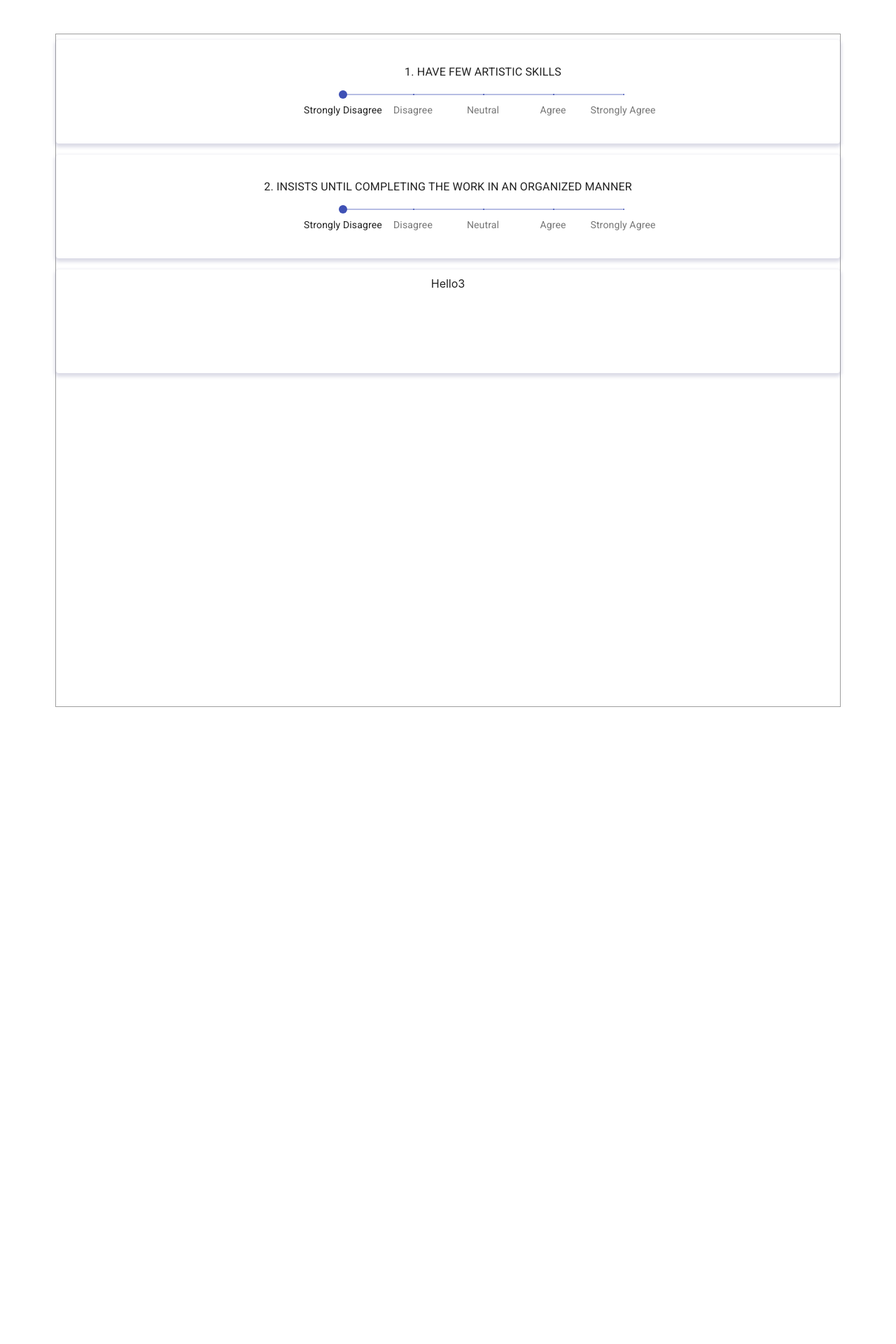
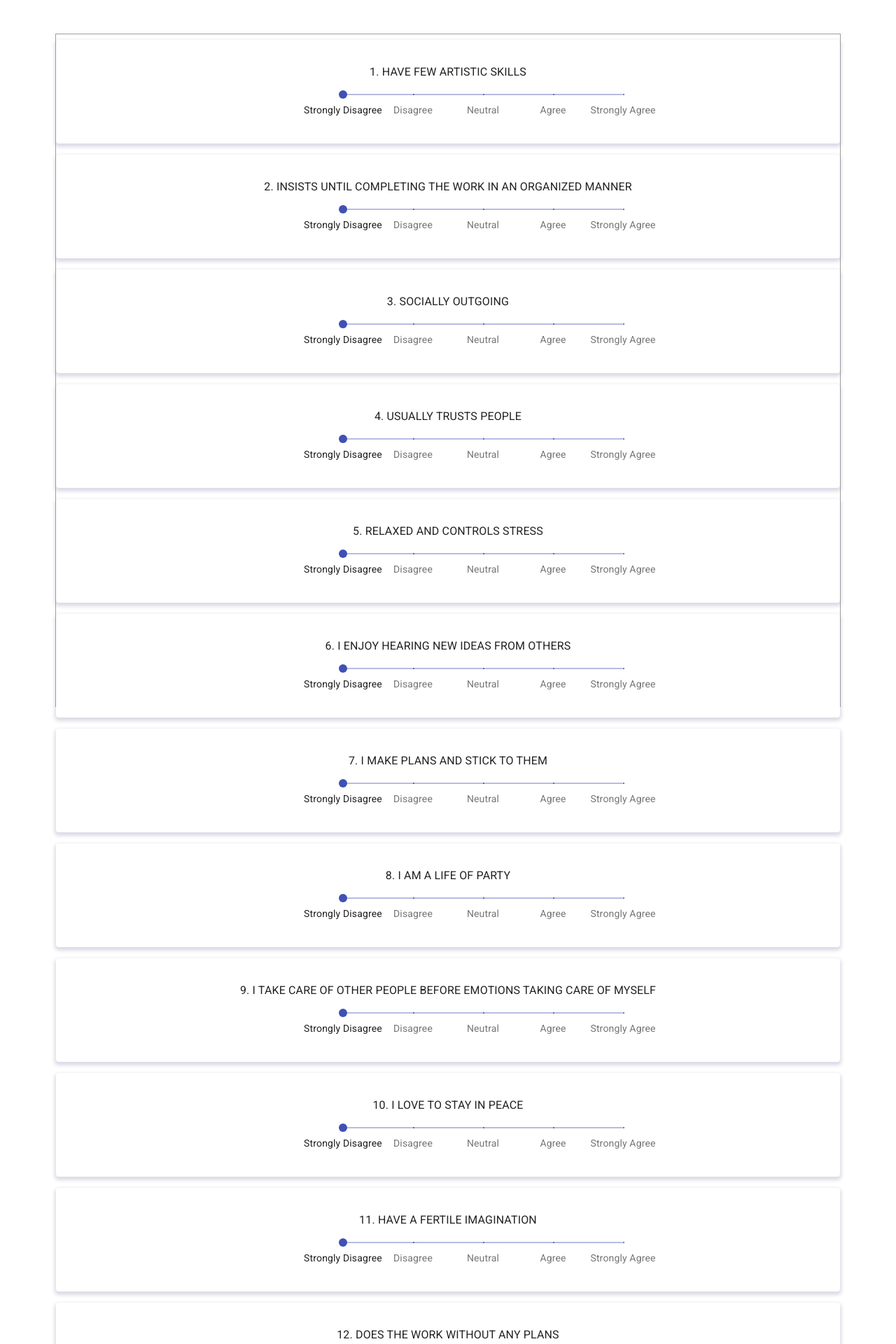
Before and after one commit to Santosh-Balaaji/Personal-Analaysis, a React (Create React App) app: page / in a window 1280 px wide. Shown: the top 1920 px of the page at 70% size. Before the commit the page ends 1058 px from the top, so only its background shows below. Built offline with nearby package versions, Linux system fonts and the light colour scheme.

Commit message:
state added and section1 sliders added

```diff
--- /dev/null
+++ b/src/Components/Sliders.js
@@ -0,0 +1,83 @@
+import React from 'react';
+import {Grid,Paper,Slider,Typography} from '@material-ui/core';
+import { makeStyles } from "@material-ui/core/styles";
+
+const useStyles = makeStyles(theme => ({
+    root: {
+      flexGrow: 1,
+    },
+    paper: {
+        height: '8rem',
+        width:'69rem',
+        padding: '10px 10px',
+        margin: `${theme.spacing(1)}px auto`,
+        boxShadow: '0 3px 5px 2px rgba(135, 135, 171, .3)',
+    },
+    margin: {
+        height: theme.spacing(3),
+        left: 400
+      },
+      slider:{
+          width: 400,
+          left: 400
+      }
+
+  }));
+  const marks = [
+    {
+      value: 1,
+      label: 'Strongly Disagree',
+    },
+    {
+      value: 2,
+      label: 'Disagree',
+    },
+    {
+      value: 3,
+      label: 'Neutral',
+    },
+    {
+      value: 4,
+      label: 'Agree',
+    },
+    {
+      value: 5,
+      label: 'Strongly Agree',
+    },
+  ];
+
+  function valuetext(value) {
+    return `${value}`;
+  }
+  function onChange(event,value){
+    console.log(value);
+  }
+
+export default function Sliders(props){
+    const classes = useStyles();
+    return(
+<Paper className={classes.paper}>
+        <Grid container wrap="nowrap" spacing={2}>
+          <Grid item xs >
+          <div className={classes.margin} />
+      <Typography id="discrete-slider-custom" gutterBottom >
+        {props.sliderTypo}
+      </Typography>
+      <div className={classes.slider} style={{marginLeft:'25em'}}>
+      <Slider
+        defaultValue={1}
+        getAriaValueText={valuetext}
+        aria-labelledby="discrete-slider-custom"
+        step={1}
+        valueLabelDisplay="auto"
+        marks={marks}
+        min={1}
+        max={5}
+        onChange={(event,value)=>props.onChange(event,value)}
+        />
+        </div>
+          </Grid>
+        </Grid>
+      </Paper>
+    );
+}
--- a/src/Sections/Section1.js
+++ b/src/Sections/Section1.js
@@ -1,138 +1,174 @@
 import React from 'react';
-import {Grid,Box,Paper,Slider,Typography} from '@material-ui/core';
+import {Grid,Box,} from '@material-ui/core';
 import { makeStyles } from "@material-ui/core/styles";
+import Sliders from '../Components/Sliders';
 
-const useStyles = makeStyles(theme => ({
-    root: {
-      flexGrow: 1,
-    },
-    paper: {
-        height: '8rem',
-        width:'69rem',
-        padding: '10px 10px',
-        margin: `${theme.spacing(1)}px auto`,
-        boxShadow: '0 3px 5px 2px rgba(135, 135, 171, .3)',
-    },
-    margin: {
-        height: theme.spacing(3),
-        left: 400
-      },
-      slider:{
-          width: 400,
-          left: 400
+
+  export default class Section1 extends React.Component {
+      state={
+          slider1:1,
+          slider2:1,
+          slider3:1,
+          slider4:1,
+          slider5:1,
+          slider6:1,
+          slider7:1,
+          slider8:1,
+          slider9:1,
+          slider10:1,
+          slider11:1,
+          slider12:1,
+          slider13:1,
+          slider14:1,
+          slider15:1,
+          slider16:1,
+          slider17:1,
+          slider18:1,
+          slider19:1,
+          slider20:1,
+
       }
 
-  }));
+    onChange1=(event,value)=>{
+        this.setState({slider1: value},function(){
+            console.log(this.state.slider1);
+        });
+    }
+    onChange2=(event,value)=>{
+        this.setState({slider2: value},function(){
+            console.log(this.state.slider2);
+        });
+    }
+    onChange3=(event,value)=>{
+        this.setState({slider3: value},function(){
+            console.log(this.state.slider3);
+        });
+    }
+    onChange4=(event,value)=>{
+        this.setState({slider4: value},function(){
+            console.log(this.state.slider4);
+        });
+    }
+    onChange5=(event,value)=>{
+        this.setState({slider5: value},function(){
+            console.log(this.state.slider5);
+        });
+    }
+    onChange6=(event,value)=>{
+        this.setState({slider6: value},function(){
+            console.log(this.state.slider6);
+        });
+    }
+    onChange7=(event,value)=>{
+        this.setState({slider7: value},function(){
+            console.log(this.state.slider7);
+        });
+    }
+    onChange8=(event,value)=>{
+        this.setState({slider8: value},function(){
+            console.log(this.state.slider8);
+        });
+    }
+    onChange9=(event,value)=>{
+        this.setState({slider9: value},function(){
+            console.log(this.state.slider9);
+        });
+    }
+    onChange10=(event,value)=>{
+        this.setState({slider10: value},function(){
+            console.log(this.state.slider10);
+        });
+    }
+    onChange11=(event,value)=>{
+        this.setState({slider11: value},function(){
+            console.log(this.state.slider11);
+        });
+    }
+    onChange12=(event,value)=>{
+        this.setState({slider12: value},function(){
+            console.log(this.state.slider12);
+        });
+    }
+    onChange13=(event,value)=>{
+        this.setState({slider13: value},function(){
+            console.log(this.state.slider13);
+        });
+    }
+    onChange14=(event,value)=>{
+        this.setState({slider14: value},function(){
+            console.log(this.state.slider14);
+        });
+    }
+    onChange15=(event,value)=>{
+        this.setState({slider15: value},function(){
+            console.log(this.state.slider15);
+        });
+    }
+    onChange16=(event,value)=>{
+        this.setState({slider16: value},function(){
+            console.log(this.state.slider16);
+        });
+    }
+    onChange17=(event,value)=>{
+        this.setState({slider17: value},function(){
+            console.log(this.state.slider17);
+        });
+    }
+    onChange18=(event,value)=>{
+        this.setState({slider18: value},function(){
+            console.log(this.state.slider18);
+        });
+    }
+    onChange19=(event,value)=>{
+        this.setState({slider19: value},function(){
+            console.log(this.state.slider19);
+        });
+    }
+    onChange20=(event,value)=>{
+        this.setState({slider20: value},function(){
+            console.log(this.state.slider20);
+        });
+    }
 
-  export default function CenteredGrid() {
-    const classes = useStyles();
-    const [state, setState] = React.useState({
-        gilad: true,
-        jason: false,
-        antoine: false,
-      });
-    const handleChange = name => event => {
-        setState({ ...state, [name]: event.target.checked });
-      };
 
-      const { gilad, jason, antoine } = state;
-
+      render(){
       const defaultProps = {
         bgcolor: 'background.paper',
         m: 6,
         style: { width: '70rem', height: '60rem' },
         borderColor: 'grey.500',
-
       };
-      const marks = [
-
-        {
-          value: 1,
-          label: 'Strongly Disagree',
-        },
-        {
-          value: 2,
-          label: 'Disagree',
-        },
-        {
-          value: 3,
-          label: 'Neutral',
-        },
-        {
-          value: 4,
-          label: 'Agree',
-        },
-        {
-          value: 5,
-          label: 'Strongly Agree',
-        },
-      ];
-
-      function valuetext(value) {
-        return `${value}`;
-      }
-
 
     return (
       <div>
         <Box display="flex" justifyContent="center">
         <Box border={1} {...defaultProps}>
         <Grid container>
+      <Sliders sliderTypo={'1. HAVE FEW ARTISTIC SKILLS'} onChange={this.onChange1} />
+      <Sliders sliderTypo={'2. INSISTS UNTIL COMPLETING THE WORK IN AN ORGANIZED MANNER'} onChange={this.onChange2} />
+      <Sliders sliderTypo={'3. SOCIALLY OUTGOING'} onChange={this.onChange3} />
+      <Sliders sliderTypo={'4. USUALLY TRUSTS PEOPLE'} onChange={this.onChange4}/>
+      <Sliders sliderTypo={'5. RELAXED AND CONTROLS STRESS'}  onChange={this.onChange5}/>
+      <Sliders sliderTypo={'6. I ENJOY HEARING NEW IDEAS FROM OTHERS'}  onChange={this.onChange6}/>
+      <Sliders sliderTypo={'7. I MAKE PLANS AND STICK TO THEM'}  onChange={this.onChange7}/>
+      <Sliders sliderTypo={'8. I AM A LIFE OF PARTY'}  onChange={this.onChange8}/>
+      <Sliders sliderTypo={'9. I TAKE CARE OF OTHER PEOPLE BEFORE EMOTIONS TAKING CARE OF MYSELF'}  onChange={this.onChange9}/>
+      <Sliders sliderTypo={'10. I LOVE TO STAY IN PEACE'}  onChange={this.onChange10}/>
+      <Sliders sliderTypo={'11. HAVE A FERTILE IMAGINATION'}  onChange={this.onChange11}/>
+      <Sliders sliderTypo={'12. DOES THE WORK WITHOUT ANY PLANS'}  onChange={this.onChange12}/>
+      <Sliders sliderTypo={'13. RESERVED'}  onChange={this.onChange13}/>
+      <Sliders sliderTypo={'14. TENDS TO BE CRITICAL TOWARDS OTHERS'}  onChange={this.onChange14}/>
+      <Sliders sliderTypo={'15. GETS NERVOUS EASILY'}  onChange={this.onChange15}/>
+      <Sliders sliderTypo={'16. I AM NOT INTERESTED IN ABSTRACT IDEAS'}  onChange={this.onChange16}/>
+      <Sliders sliderTypo={'17. I DON’T GET MY CHORES DONE RIGHT AWAY'}  onChange={this.onChange17}/>
+      <Sliders sliderTypo={'18. I HAVE A LITTLE TO SAY'}  onChange={this.onChange18}/>
+      <Sliders sliderTypo={'19. I AM NOT REALLY INTERESTED IN OTHERS'}  onChange={this.onChange19}/>
+      <Sliders sliderTypo={'20. I AM OFTEN TROUBLED BY NEGATIVE THOUGHTS'}  onChange={this.onChange20}/>
 
-      <Paper className={classes.paper}>
-        <Grid container wrap="nowrap" spacing={2}>
-          <Grid item xs>
-          <div className={classes.slider} style={{marginLeft:'25em'}}>
-          <div className={classes.margin} />
-      <Typography id="discrete-slider-custom" gutterBottom>
-        1. HAVE FEW ARTISTIC SKILLS
-      </Typography>
-      <Slider
-        defaultValue={1}
-        getAriaValueText={valuetext}
-        aria-labelledby="discrete-slider-custom"
-        step={1}
-        valueLabelDisplay="auto"
-        marks={marks}
-        min={1}
-        max={5}
-        />
-        </div>
-        </Grid>
-        </Grid>
-      </Paper>
-      <Paper className={classes.paper}>
-        <Grid container wrap="nowrap" spacing={2}>
-          <Grid item xs >
-          <div className={classes.margin} />
-      <Typography id="discrete-slider-custom" gutterBottom >
-        2. INSISTS UNTIL COMPLETING THE WORK IN AN ORGANIZED MANNER
-      </Typography>
-      <div className={classes.slider} style={{marginLeft:'25em'}}>
-      <Slider
-        defaultValue={1}
-        getAriaValueText={valuetext}
-        aria-labelledby="discrete-slider-custom"
-        step={1}
-        valueLabelDisplay="auto"
-        marks={marks}
-        min={1}
-        max={5}
-        />
-        </div>
-          </Grid>
-        </Grid>
-      </Paper>
-      <Paper className={classes.paper}>
-        <Grid container wrap="nowrap" spacing={2}>
-          <Grid item xs>
-              Hello3
-          </Grid>
-        </Grid>
-      </Paper>
         </Grid>
         </Box>
         </Box>
       </div>
     );
+      }
   }
```
